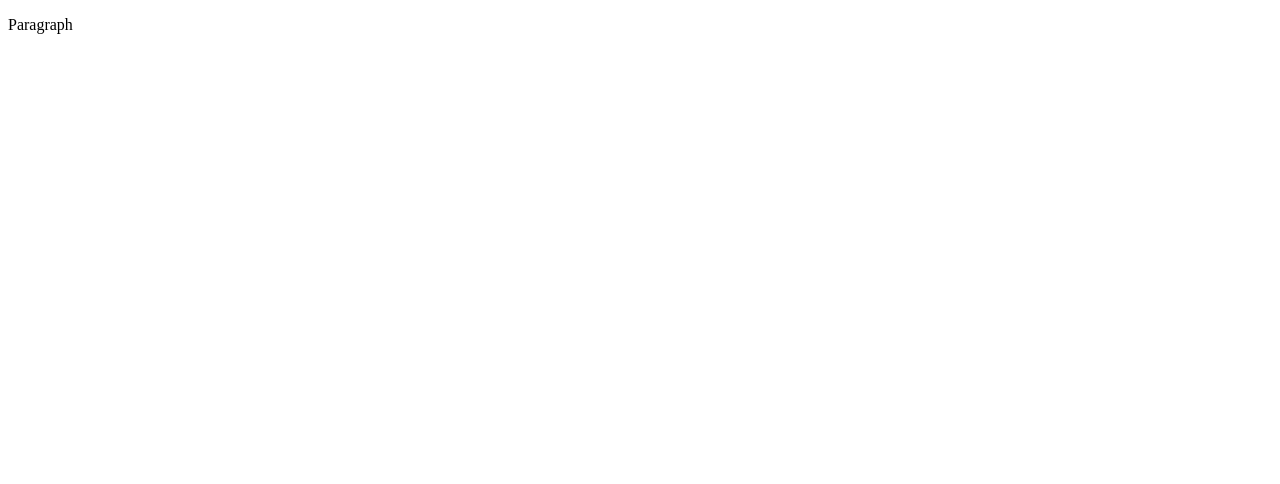
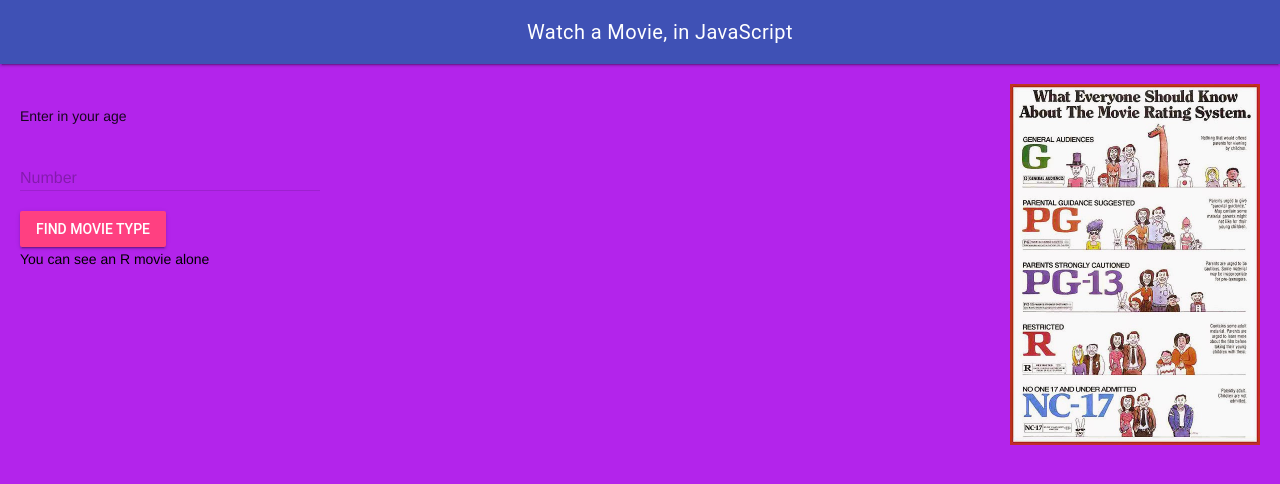
Before and after one commit to MTHS-ICD2O-1-2023/ICD2O-Unit-5-03-Jack-LeVasseur, a plain HTML site: page index.html in a window 1280 px wide. Drawn offline with nearby package versions, Linux system fonts and the light colour scheme.

Commit message:
Updated index.html

```diff
--- a/css/style.css
+++ b/css/style.css
@@ -2,3 +2,40 @@
 * Created on: Sep 2020
 * This file contains the CSS for index.html
 */
+
+.mdl-layout__header-row {
+  justify-content: center;
+  padding: 0;
+}
+
+.mdl-layout__content {
+  padding-left: 15pt;
+  padding-right: 15pt;
+  padding-top: 15pt;
+}
+
+.mdl-textfield__error {
+  color: lightgreen;
+}
+
+.page-content {
+  color: white;
+  font-family: Helvetica, Arial, sans-serif;
+  font-size: 1.25rem;
+}
+
+.page-content-answer {
+  color: rgb(0 0 0);
+  font-family: Helvetica, Arial, sans-serif;
+  font-size: 1.25rem;
+}
+
+img {
+  height: auto;
+  width: 250px;
+  float: right;
+}
+
+body {
+  background-color: rgb(179, 36, 235);
+}
--- a/index.html
+++ b/index.html
@@ -1,9 +1,52 @@
 <!DOCTYPE html>
 <html>
-  <head>
-    <title>Title</title>
-  </head>
-  <body>
-    <p>Paragraph</p>
-  </body>
-</html>
+<head>
+  <meta charset="utf-8" />
+  <meta name="description" content="Area and Perimeter of Rectangle, in JavaScript" />
+  <meta name="keywords" content="mths, icd2o" />
+  <meta name="author" content="Jack LeVasseur" />
+  <meta name="viewport" content="width=device-width, initial-scale=1.0" />
+  <link rel="stylesheet" href="./css/style.css" />
+  <link rel="stylesheet" href="https://fonts.googleapis.com/icon?family=Material+Icons" />
+  <link rel="stylesheet" href="https://code.getmdl.io/1.3.0/material.indigo-pink.min.css" />
+  <link rel="apple-touch-icon" sizes="180x180" href="apple-touch-icon.png" />
+  <link rel="icon" type="image/png" sizes="32x32" href="favicon-32x32.png" />
+  <link rel="icon" type="image/png" sizes="16x16" href="favicon-16x16.png" />
+  <link rel="manifest" href="site.webmanifest" />
+  <title>Watch a Movie, in JavaScript</title>
+</head>
+<script defer src="https://code.getmdl.io/1.3.0/material.min.js"></script>
+<script src="./js/script.js"></script>
+<div class="mdl-layout mdl-js-layout mdl-layout--fixed-header">
+  <header class="mdl-layout__header">
+    <div class="mdl-layout__header-row">
+      <span class="mdl-layout-title">Watch a Movie, in JavaScript</span>
+  </header>
+  <main class="mdl-layout__content">
+    <div class="right-image">
+      <img src="/images/movie_ratings.jpg" alt />
+        </div>
+        <br />
+        <!-- Simple Textfield -->
+        <p>Enter in your age
+        <div class="mdl-textfield mdl-js-textfield">
+          <input class="mdl-textfield__input" type="text" id="first-name">
+          <label class="mdl-textfield__label" for="sample1">Number</label>
+            <span class="mdl-textfield__error">Input is not a number!</span>
+            </div>
+            <br />
+        <!-- Accent-colored raised button with ripple -->
+        <button class="mdl-button mdl-js-button mdl-button--raised mdl-js-ripple-effect mdl-button--accent"
+          onclick="enterClicked()">
+          Find Movie Type
+        </button>
+        </form>
+        <br />
+        <div class="page-content-answer">
+          <div id="user-info"></div>
+          <p> You can see an R movie alone </p>
+        </div>
+        </main>
+        </div>
+        </body>
+        </html>
--- a/js/script.js
+++ b/js/script.js
@@ -1,5 +1,19 @@
 // Copyright (c) 2020 Mr. Coxall All rights reserved
 //
 // Created by: Mr. Coxall
-// Created on: Sep 2020
+// Created on: April 28, 2024
 // This file contains the JS functions for index.html
+
+function enterClicked() {
+  // input
+  var age = promptNum.getElementById("How many years old are you?")
+  if(age >= 17) {}
+    console.log("You can seen an R movie alone.")
+  } else if(age >= 13) {}
+   console.log("you can see a PG-13 movie alone.")
+  {} else if (age >= 5) {}
+   console.log("You can see a G or PG movie alone.")
+  {} else {}
+    console.log("Uh. You're too young for most things.")
+  {}
+  console.log("Thanks for verifying your age!")
```
Also changed, not shown: images/movie_ratings.jpg (added).
